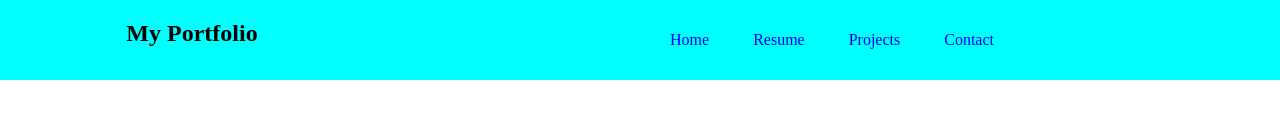
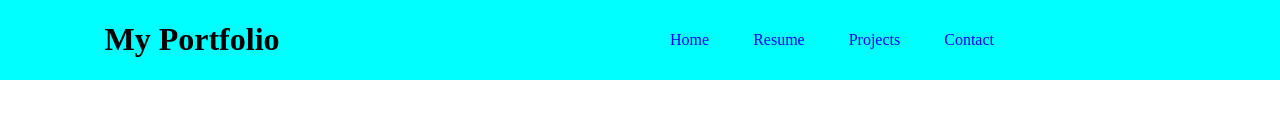
Before and after one commit to champagnekamal/akashkamalportfolio, a plain HTML site: page index.html in a window 1280 px wide. Shown: the top 132 px of the page. Drawn offline with Linux system fonts and the light colour scheme; grey boxes are pictures that could not be loaded.

Commit message:
Update index.html

```diff
--- a/index.html
+++ b/index.html
@@ -72,7 +72,7 @@
         p {
             padding: 10px;
         }
-        h2 {
+        #port {
             text-align: center;
         }
     </style>
@@ -81,7 +81,7 @@
 <body>
     <div id="header">
         <div id="logo">
-            <h2>My Portfolio</h2>
+            <h1 id="port">My Portfolio</h1>
         </div>
         <div id="bar">
             <a href="#" style="padding: 20px;">Home</a>
```
